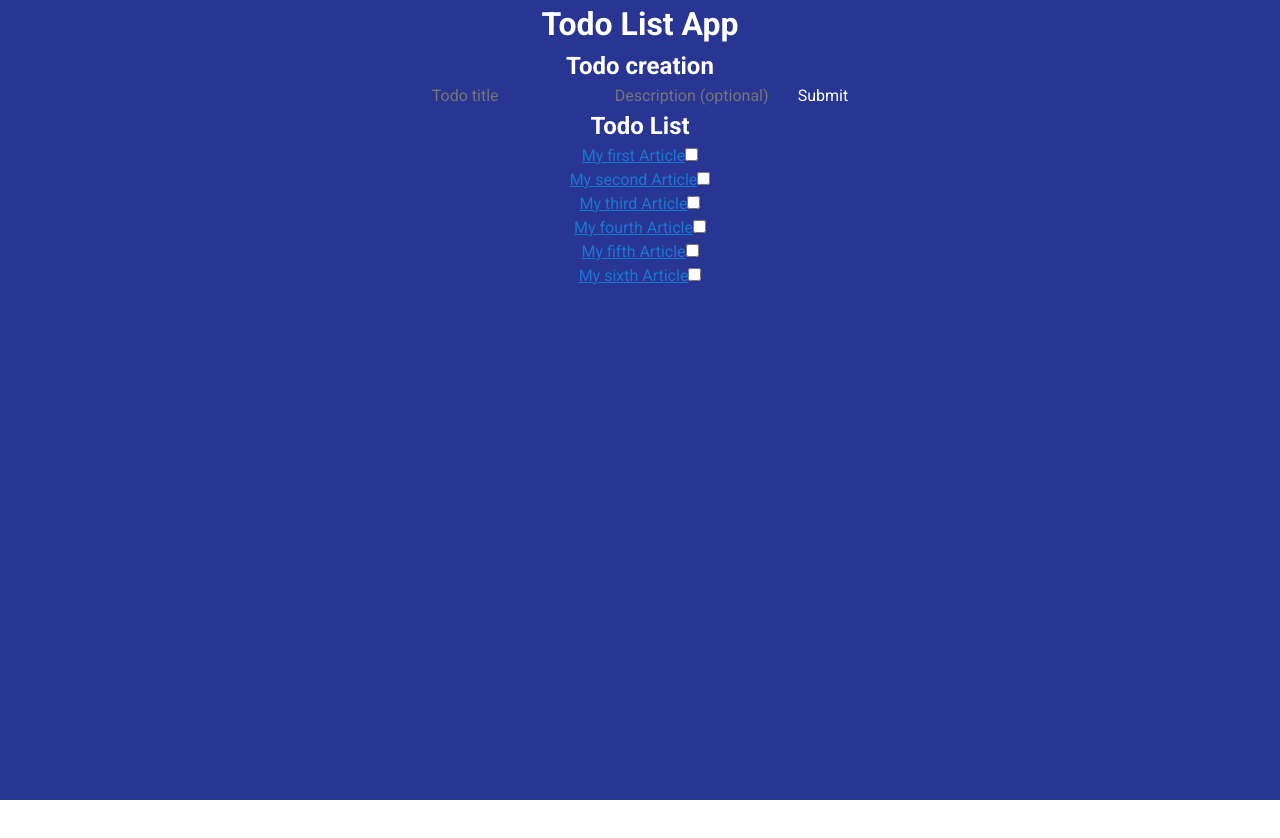
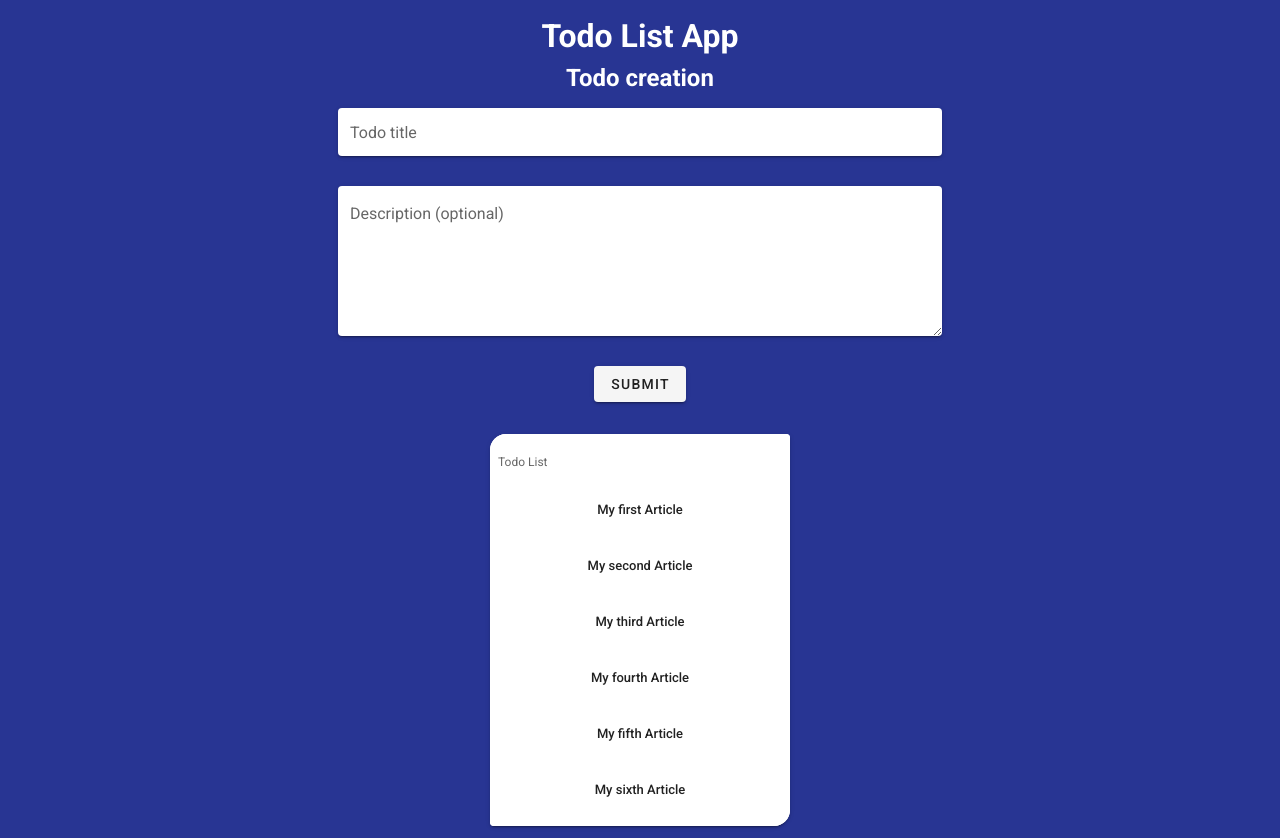
Before and after one commit to CauquilM/sogeti-todo, a Vue app: page / in a window 1280 px wide. Before the commit the page ends 800 px from the top, so only its background shows below. Built offline with nearby package versions, Linux system fonts and the light colour scheme.

Commit message:
add some design

```diff
--- a/src/App.vue
+++ b/src/App.vue
@@ -1,7 +1,13 @@
 <template>
   <v-app>
-    <v-main class="indigo darken-3">
-      <router-view />
+    <v-main class="indigo darken-3 pa-0 overflow-hidden">
+      <v-row>
+        <v-spacer/>
+        <v-col xs="4" sm="8" md="6" >
+          <router-view />
+        </v-col>
+        <v-spacer/>
+      </v-row>
     </v-main>
   </v-app>
 </template>
@@ -10,6 +16,4 @@ export default {
   name: "App",
 };
 </script>
-<style>
-
-</style>
+<style></style>
--- a/src/components/Todo.vue
+++ b/src/components/Todo.vue
@@ -1,14 +1,20 @@
 <template>
-  <div class="main">
+  <v-container class="main">
     <h1 class="white--text">Todo List App</h1>
 
-    <h2 class="white--text">Todo creation</h2>
-    <input class="white--text" v-model="title" placeholder="Todo title" />
-    <input class="white--text" v-model="description" placeholder="Description (optional)" />
-    <button class="white--text" @click="createNewTodo({title, description})">Submit</button>
+    <h2 class="white--text pb-3">Todo creation</h2>
+
+    <v-text-field solo class="white--text" v-model="title" label="Todo title" />
+    <v-textarea
+      solo
+      class="white--text"
+      v-model="description"
+      label="Description (optional)"
+    />
+    <v-btn @click="createNewTodo({ title, description })"> Submit </v-btn>
     <p class="white--text" v-if="error">{{ error }}</p>
 
-    <h2 class="white--text">Todo List</h2>
+    <!-- <h2 class="white--text">Todo List</h2>
     <div
       v-for="todo in todoStored"
       :key="todo.id"
@@ -31,8 +37,20 @@
         v-model="todo.done"
         @change="modifyTodoState(todo.id)"
       />
-    </div>
-  </div>
+    </div> -->
+    <v-card class="mx-auto mt-8" max-width="300" shaped>
+      <v-list dense>
+        <v-subheader>Todo List</v-subheader>
+        <v-list-item-group color="primary">
+          <v-list-item class="pa-2" v-for="todo in todoStored" :key="todo.id" router :to="`/todo-details/${todo.id}`">
+            <v-list-item-content>
+              <v-list-item-title v-text="todo.title"></v-list-item-title>
+            </v-list-item-content>
+          </v-list-item>
+        </v-list-item-group>
+      </v-list>
+    </v-card>
+  </v-container>
 </template>
 <script>
 import { mapActions, mapState } from "vuex";
```
